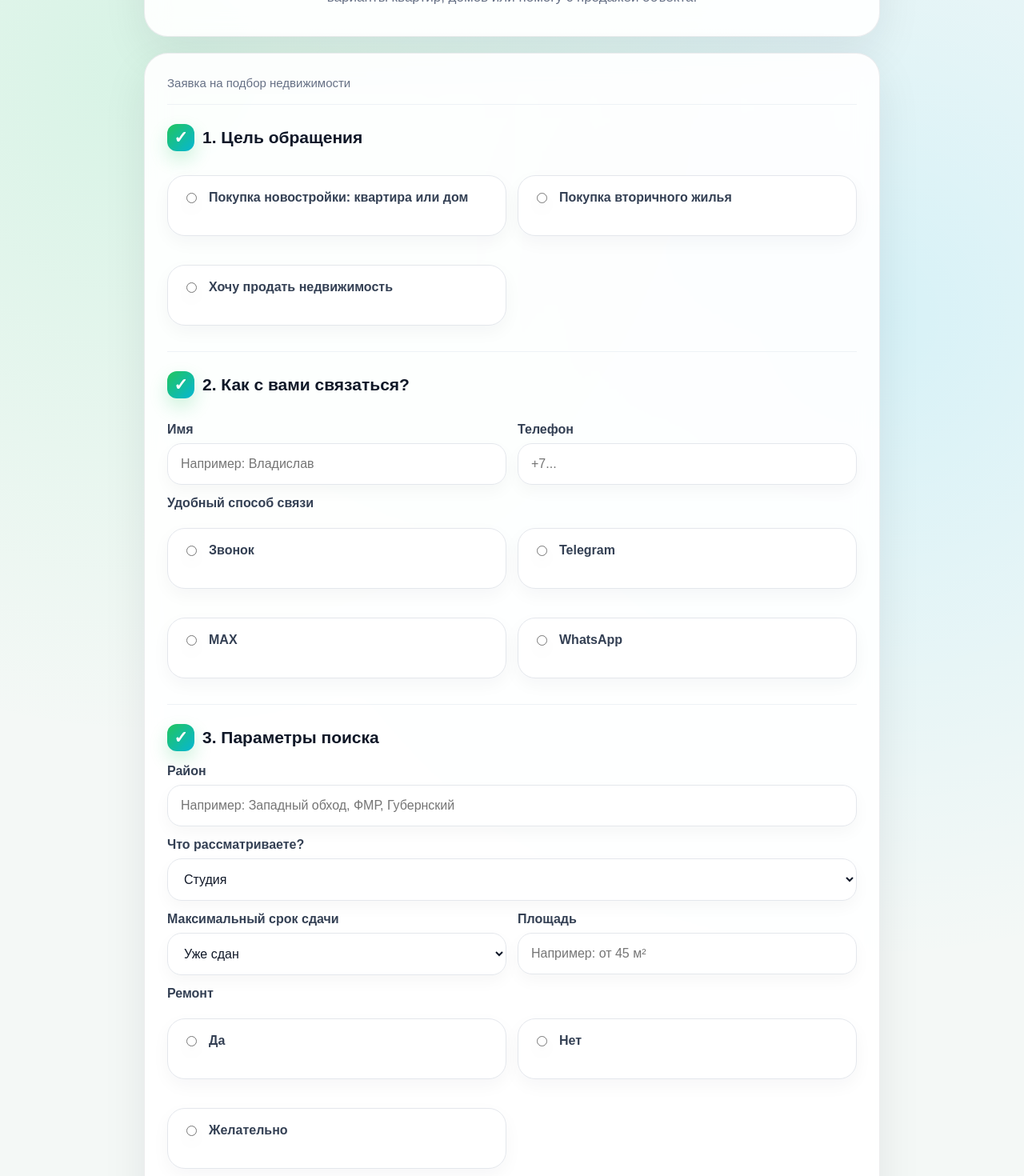
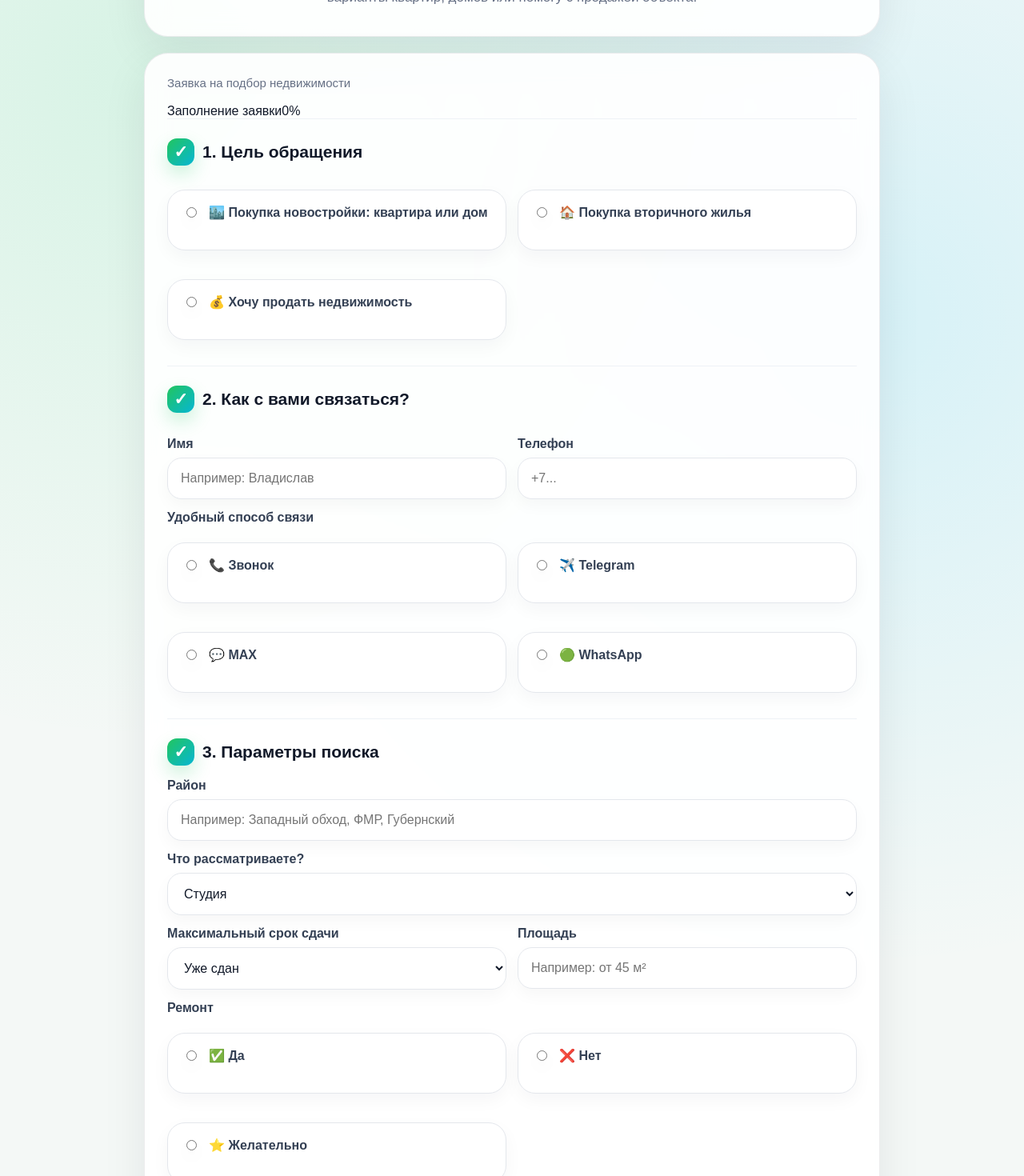
Before and after one commit to kiktevvlad07-tech/Vlad-Novostroy, a Next.js app: page / in a window 1280 px wide. Shown: the part 220-1690 px from the top of the page at 80% size. Built offline with nearby package versions, Linux system fonts and the light colour scheme.

Commit message:
Update page.js

```diff
--- a/app/page.js
+++ b/app/page.js
@@ -19,6 +19,41 @@ const purchaseConditions = [
 export default function Home() {
   const [status, setStatus] = useState('');
   const [loading, setLoading] = useState(false);
+  const [progress, setProgress] = useState(0);
+
+  function updateProgress(form) {
+    const fields = [
+      'goal',
+      'name',
+      'phone',
+      'messenger',
+      'district',
+      'initialPayment',
+      'propertyType',
+      'deadline',
+      'area',
+      'renovation',
+      'conditions',
+      'comment'
+    ];
+
+    const data = new FormData(form);
+    let filled = 0;
+
+    fields.forEach((field) => {
+      if (field === 'conditions') {
+        if (data.getAll('conditions').length > 0) filled += 1;
+      } else if (data.get(field)) {
+        filled += 1;
+      }
+    });
+
+    setProgress(Math.round((filled / fields.length) * 100));
+  }
+
+  function handleProgressChange(event) {
+    updateProgress(event.currentTarget.form || event.currentTarget);
+  }
 
   async function handleSubmit(event) {
     event.preventDefault();
@@ -54,6 +89,7 @@ export default function Home() {
 
       setStatus('ok');
       form.reset();
+      setProgress(0);
     } catch (error) {
       setStatus('err');
     } finally {
@@ -72,13 +108,23 @@ export default function Home() {
           </p>
         </section>
 
-        <form className="form" onSubmit={handleSubmit}>
+        <form className="form" onSubmit={handleSubmit} onChange={handleProgressChange}>
+          <div className="progress-wrap">
+            <div className="progress-text">
+              <span>Заполнение заявки</span>
+              <span>{progress}%</span>
+            </div>
+            <div className="progress">
+              <div className="progress-bar" style={{ width: `${progress}%` }} />
+            </div>
+          </div>
+
           <div className="section">
             <div className="section-title">1. Цель обращения</div>
             <div className="options">
-              <label className="option"><input type="radio" name="goal" value="Покупка новостройки" required /> Покупка новостройки: квартира или дом</label>
-              <label className="option"><input type="radio" name="goal" value="Покупка вторичного жилья" /> Покупка вторичного жилья</label>
-              <label className="option"><input type="radio" name="goal" value="Хочу продать" /> Хочу продать недвижимость</label>
+              <label className="option"><input type="radio" name="goal" value="Покупка новостройки" required /> 🏙️ Покупка новостройки: квартира или дом</label>
+              <label className="option"><input type="radio" name="goal" value="Покупка вторичного жилья" /> 🏠 Покупка вторичного жилья</label>
+              <label className="option"><input type="radio" name="goal" value="Хочу продать" /> 💰 Хочу продать недвижимость</label>
             </div>
           </div>
 
@@ -97,10 +143,10 @@ export default function Home() {
 
             <label>Удобный способ связи</label>
             <div className="options">
-              <label className="option"><input type="radio" name="messenger" value="Звонок" required /> Звонок</label>
-              <label className="option"><input type="radio" name="messenger" value="Telegram" /> Telegram</label>
-              <label className="option"><input type="radio" name="messenger" value="MAX" /> MAX</label>
-              <label className="option"><input type="radio" name="messenger" value="WhatsApp" /> WhatsApp</label>
+              <label className="option"><input type="radio" name="messenger" value="Звонок" required /> 📞 Звонок</label>
+              <label className="option"><input type="radio" name="messenger" value="Telegram" /> ✈️ Telegram</label>
+              <label className="option"><input type="radio" name="messenger" value="MAX" /> 💬 MAX</label>
+              <label className="option"><input type="radio" name="messenger" value="WhatsApp" /> 🟢 WhatsApp</label>
             </div>
           </div>
 
@@ -138,9 +184,9 @@ export default function Home() {
 
             <label>Ремонт</label>
             <div className="options">
-              <label className="option"><input type="radio" name="renovation" value="Да" /> Да</label>
-              <label className="option"><input type="radio" name="renovation" value="Нет" /> Нет</label>
-              <label className="option"><input type="radio" name="renovation" value="Желательно" /> Желательно</label>
+              <label className="option"><input type="radio" name="renovation" value="Да" /> ✅ Да</label>
+              <label className="option"><input type="radio" name="renovation" value="Нет" /> ❌ Нет</label>
+              <label className="option"><input type="radio" name="renovation" value="Желательно" /> ⭐ Желательно</label>
             </div>
           </div>
 
@@ -171,7 +217,7 @@ export default function Home() {
             {loading ? 'Отправляю...' : 'Отправить заявку'}
           </button>
 
-          {status === 'ok' && <div className="notice ok">Заявка отправлена. Я скоро свяжусь с вами.</div>}
+          {status === 'ok' && <div className="notice ok">✅ Заявка успешно отправлена. Я скоро свяжусь с вами.</div>}
           {status === 'err' && <div className="notice err">Не получилось отправить заявку. Попробуйте ещё раз.</div>}
         </form>
 
```
